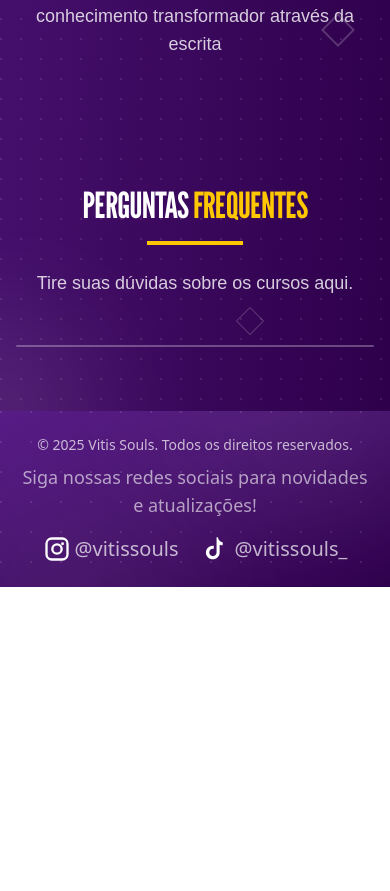
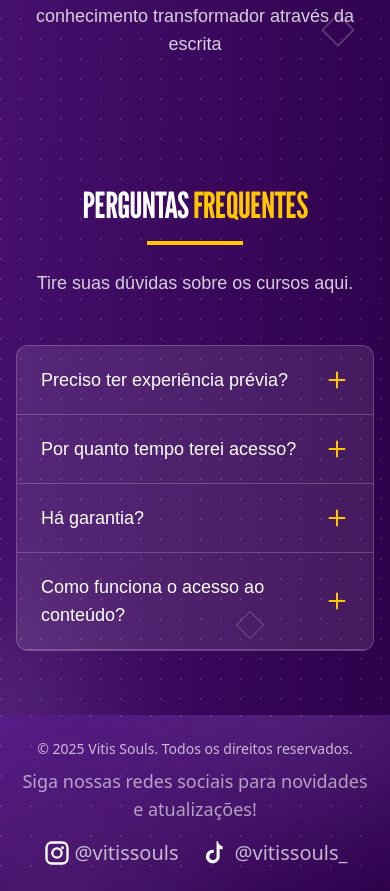
Before and after one commit to Marcelosoaresdev/SiteCursos, a React (Vite) app: page / in a window 390 px wide. Shown: the part 5022-5913 px from the top of the page. Before the commit the page ends 5609 px from the top, so only its background shows below. Built offline with nearby package versions, Linux system fonts and the light colour scheme.

Commit message:
refactor: simplify AccordionItem and FaqSection components for improved readability and performance

```diff
--- a/src/components/Faq.jsx
+++ b/src/components/Faq.jsx
@@ -1,53 +1,33 @@
 // src/components/FaqSection.jsx
+import React, { useState } from "react";
 
-import React, { useState, useMemo } from "react";
-import { motion, AnimatePresence } from "framer-motion";
+function AccordionItem({ question, answer }) {
+  const [open, setOpen] = useState(false);
 
-// --- Dados do FAQ ---
-// Adicionamos um 'id' para usar como key, o que é mais robusto que o index do map.
-// Colocar a função fora do componente evita que seja recriada a cada renderização.
-const getFaqData = () => [
-  {
-    id: "faq-1",
-    question: "Preciso ter experiência prévia?",
-    answer:
-      "Não. Nossos cursos foram pensados para qualquer pessoa, independentemente do nível de conhecimento. Todo o conteúdo é apresentado de forma clara e progressiva.",
-  },
-  {
-    id: "faq-2",
-    question: "Por quanto tempo terei acesso?",
-    answer:
-      "O acesso é vitalício. Você poderá assistir às aulas no seu próprio ritmo, quantas vezes quiser, e revisitar o conteúdo sempre que precisar.",
-  },
-  {
-    id: "faq-3",
-    question: "Há garantia?",
-    answer:
-      "Sim. Você conta com nossa garantia de satisfação: dentro de 7 dias após a compra, se não estiver satisfeito, poderá solicitar o reembolso integral, conforme a política da Hotmart.",
-  },
-  {
-    id: "faq-4",
-    question: "Como funciona o acesso ao conteúdo?",
-    answer:
-      "Após a confirmação do pagamento, você receberá um login e senha para acessar a plataforma online, onde todo o material estará disponível para você.",
-  },
-];
+  return (
+    <div className="border-b border-white/20">
+      <button
+        onClick={() => setOpen((v) => !v)}
+        aria-expanded={open}
+        className="flex w-full items-center justify-between py-5 px-6 text-left"
+      >
+        <span className="font-ttnorms text-lg sm:text-xl text-white">
+          {question}
+        </span>
 
-// --- Sub-componente: Ícone ---
-// Componente pequeno e focado, melhora a legibilidade.
-const AccordionIcon = ({ isOpen }) => (
-  <motion.div
-    animate={{ rotate: isOpen ? 45 : 0 }}
-    transition={{ duration: 0.3, ease: "easeInOut" }}
-    className="w-6 h-6 flex-shrink-0"
+        {/* Ícone girando */}
+        <span
+          className={`w-6 h-6 flex-shrink-0 transition-transform duration-200 ${
+            open ? "rotate-45" : "rotate-0"
+          }`}
         >
           <svg
             xmlns="http://www.w3.org/2000/svg"
+            className="w-6 h-6 text-brand-yellow"
+            viewBox="0 0 24 24"
             fill="none"
-      viewBox="0 0 24 24"
+            stroke="currentColor"
             strokeWidth={2}
-      stroke="currentColor"
-      className="w-6 h-6 text-brand-yellow"
           >
             <path
               strokeLinecap="round"
@@ -55,114 +35,78 @@ const AccordionIcon = ({ isOpen }) => (
               d="M12 4.5v15m7.5-7.5h-15"
             />
           </svg>
-  </motion.div>
+        </span>
+      </button>
+
+      {/* Painel com animação de altura + fade + slide */}
+      <div
+        className={`overflow-hidden transition-[max-height] duration-300 ease-out ${
+          open ? "max-h-[1000px]" : "max-h-0"
+        }`}
+      >
+        <div
+          className={`px-6 pb-6 transition-all duration-300 ${
+            open ? "opacity-100 translate-y-0" : "opacity-0 -translate-y-2"
+          }`}
+        >
+          <p className="font-ttnorms text-base sm:text-lg text-white/80">
+            {answer}
+          </p>
+        </div>
+      </div>
+    </div>
   );
+}
 
-// --- Sub-componente: Item do Acordeão ---
-// Usamos React.memo para evitar re-renderizações desnecessárias dos itens que não mudaram.
-const AccordionItem = React.memo(({ item, isOpen, onToggle }) => {
-  // Variantes para o painel de conteúdo. Definidas aqui para ter acesso ao `item.id`.
-  const panelVariants = {
-    hidden: {
-      height: 0,
-      opacity: 0,
-      marginTop: 0,
-      transition: { duration: 0.3, ease: [0.16, 1, 0.3, 1] },
+export default function FaqSection() {
+  const faqData = [
+    {
+      question: "Preciso ter experiência prévia?",
+      answer:
+        "Não. Nossos cursos foram pensados para qualquer pessoa, independentemente do nível de conhecimento. Todo o conteúdo é apresentado de forma clara e progressiva.",
     },
-    visible: {
-      height: "auto",
-      opacity: 1,
-      marginTop: "0px", // Assegura que não há margem no estado visível
-      transition: {
-        height: { duration: 0.4, ease: [0.16, 1, 0.3, 1] },
-        opacity: { duration: 0.3, ease: "easeIn", delay: 0.1 },
+    {
+      question: "Por quanto tempo terei acesso?",
+      answer:
+        "O acesso é vitalício. Você poderá assistir às aulas no seu próprio ritmo, quantas vezes quiser, e revisitar o conteúdo sempre que precisar.",
     },
+    {
+      question: "Há garantia?",
+      answer:
+        "Sim. Você conta com nossa garantia de satisfação: dentro de 7 dias após a compra, se não estiver satisfeito, poderá solicitar o reembolso integral, conforme a política da Hotmart.",
     },
-  };
+    {
+      question: "Como funciona o acesso ao conteúdo?",
+      answer:
+        "Após a confirmação do pagamento, você receberá um login e senha para acessar a plataforma online, onde todo o material estará disponível para você.",
+    },
+  ];
 
   return (
-    <div className="border-b border-white/20">
-      <button
-        onClick={onToggle}
-        aria-expanded={isOpen}
-        aria-controls={`faq-panel-${item.id}`}
-        className="flex w-full items-center justify-between py-5 px-6 text-left"
-      >
-        <span className="font-ttnorms text-lg text-white sm:text-xl">
-          {item.question}
-        </span>
-        <AccordionIcon isOpen={isOpen} />
-      </button>
-
-      {/* AnimatePresence gerencia a animação de entrada e saída do painel */}
-      <AnimatePresence initial={false}>
-        {isOpen && (
-          <motion.section
-            key={`panel-${item.id}`} // A key aqui é importante para AnimatePresence
-            id={`faq-panel-${item.id}`}
-            variants={panelVariants}
-            initial="hidden"
-            animate="visible"
-            exit="hidden"
-            className="overflow-hidden"
-          >
-            <p className="font-ttnorms pb-6 px-6 text-base text-white/80 sm:text-lg">
-              {item.answer}
-            </p>
-          </motion.section>
-        )}
-      </AnimatePresence>
-    </div>
-  );
-});
-
-// --- Componente Principal da Seção FAQ ---
-function FaqSection() {
-  const [openPanels, setOpenPanels] = useState([]);
-  const faqData = useMemo(() => getFaqData(), []);
-
-  const handleToggle = (id) => {
-    setOpenPanels((currentOpen) =>
-      currentOpen.includes(id)
-        ? currentOpen.filter((panelId) => panelId !== id)
-        : [...currentOpen, id]
-    );
-  };
-
-  return (
-    <motion.section
-      className="relative w-full bg-transparent py-16 md:py-24"
-      initial={{ opacity: 0 }}
-      whileInView={{ opacity: 1 }}
-      viewport={{ once: true, margin: "-100px" }}
-      transition={{ duration: 0.8 }}
-    >
-      <div className="container relative z-10 mx-auto px-4 sm:px-6">
-        {/* Cabeçalho da Seção */}
-        <div className="mx-auto mb-12 max-w-3xl text-center">
-          <h2 className="font-league text-4xl uppercase tracking-tight text-white sm:text-5xl md:text-6xl">
+    <section className="relative w-full bg-transparent py-16 md:py-24">
+      <div className="container mx-auto px-4 sm:px-6 relative z-10">
+        {/* Cabeçalho */}
+        <div className="max-w-3xl mx-auto text-center mb-12">
+          <h2 className="font-league text-4xl sm:text-5xl md:text-6xl uppercase tracking-tight text-white">
             Perguntas <span className="text-brand-yellow">Frequentes</span>
           </h2>
-          <div className="mx-auto mt-4 h-1 w-24 bg-brand-yellow" />
-          <p className="font-ttnorms mt-6 text-lg text-white/80">
+          <div className="w-24 h-1 bg-brand-yellow mt-4 mx-auto" />
+          <p className="font-ttnorms text-lg text-white/80 mt-6">
             Tire suas dúvidas sobre os cursos aqui.
           </p>
         </div>
 
-        {/* Lista de Perguntas (Acordeão) */}
-        <div className="mx-auto max-w-3xl overflow-hidden rounded-xl border border-white/20 bg-white/10 [content-visibility:auto]">
-          {faqData.map((item) => (
+        {/* Lista */}
+        <div className="max-w-3xl mx-auto bg-white/10 rounded-xl border border-white/20 overflow-hidden">
+          {faqData.map((item, idx) => (
             <AccordionItem
-              key={item.id} // Chave estável e única
-              item={item}
-              isOpen={openPanels.includes(item.id)}
-              onToggle={() => handleToggle(item.id)}
+              key={idx}
+              question={item.question}
+              answer={item.answer}
             />
           ))}
         </div>
       </div>
-    </motion.section>
+    </section>
   );
 }
-
-export default FaqSection;
```
Lines whose indentation alone changed are shown as unchanged.
